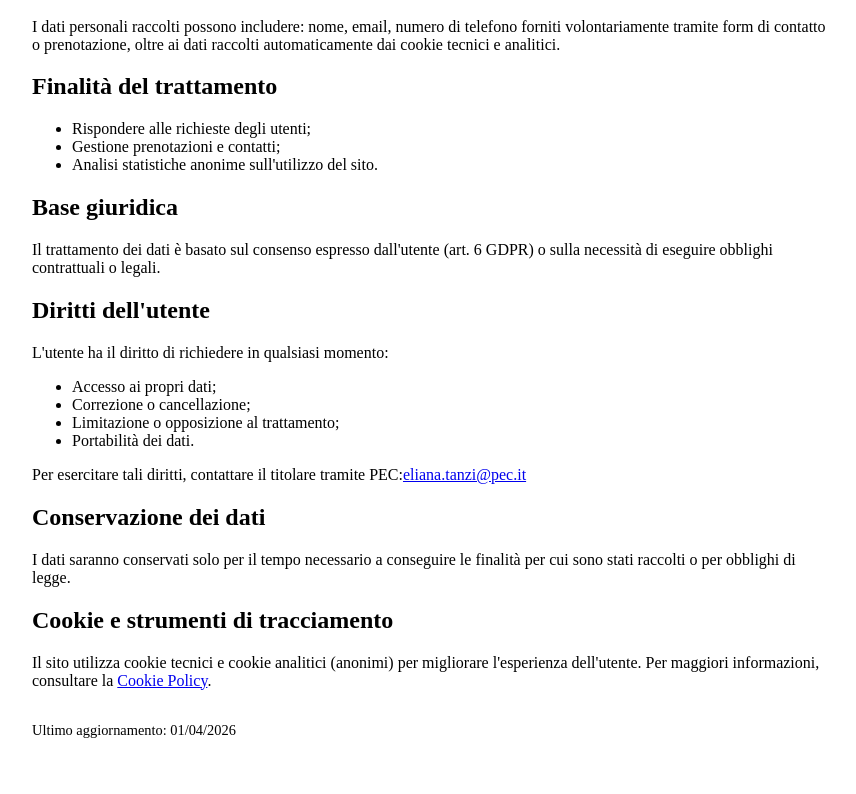
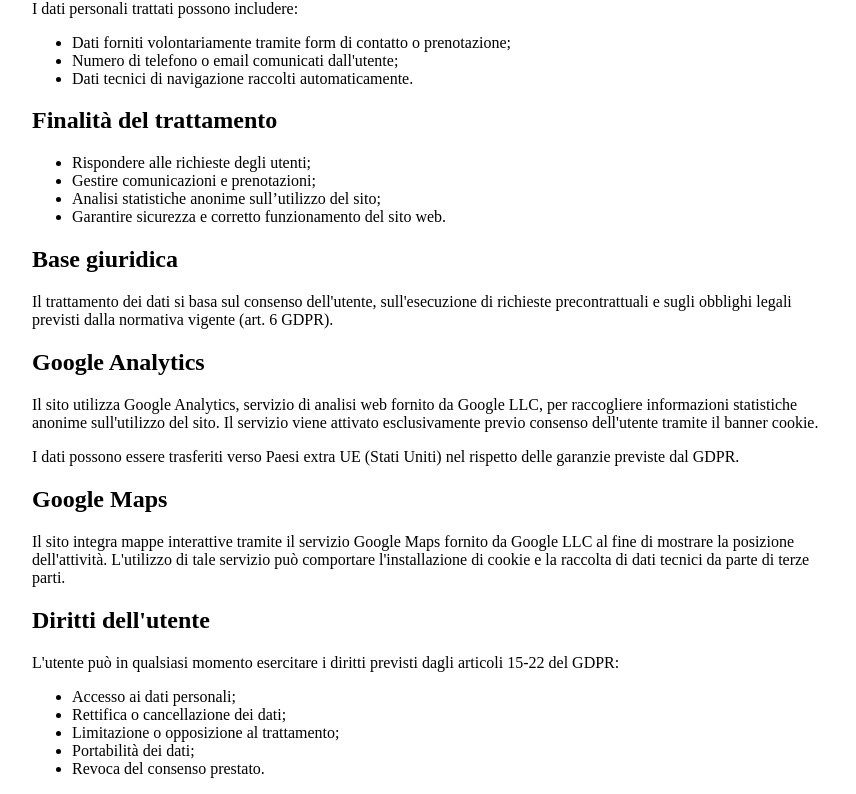
Before and after one commit to DennisTurco/FusaCafe, a Next.js app: page /privacy in a window 1280 px wide. Shown: the part 380-1174 px from the top of the page, without its empty margins (208-1064 px from the left). Built offline with nearby package versions, Linux system fonts and the light colour scheme.

Commit message:
GDRP update for google analysis

```diff
--- a/app/page.tsx
+++ b/app/page.tsx
@@ -3,7 +3,6 @@ import { useState, useEffect } from "react";
 import { motion, Variants } from "framer-motion";
 import { Navbar } from "../components/NavBar";
 import { Footer } from "../components/Footer";
-import { CookieBanner } from "../components/CookieBanner";
 import Hero from "../components/HeroSection2";
 import WhySection from "../components/Why";
 import AboutSection from "../components/AboutSection";
@@ -101,8 +100,6 @@ export default function HomePage() {
         <Footer />
       </motion.div>
 
-      <CookieBanner />
-
     </div>
   );
 }
--- a/pages/privacy.tsx
+++ b/pages/privacy.tsx
@@ -1,68 +1,94 @@
 const PrivacyPage = () => (
   <div style={{ padding: "2rem", maxWidth: "800px", margin: "0 auto" }}>
     <h1>Informativa Privacy</h1>
+
     <p>
       Ai sensi del Regolamento (UE) 2016/679 (GDPR), FUSA & CAFFE&apos; DI ELIANA TANZI
-      informa gli utenti che i dati personali raccolti sul sito saranno trattati
-      in modo lecito, corretto e trasparente.
+      informa gli utenti che i dati personali raccolti tramite il presente sito
+      web sono trattati nel rispetto dei principi di liceità, correttezza,
+      trasparenza e tutela della riservatezza.
     </p>
 
     <h2>Titolare del trattamento</h2>
     <p>
       Ragione Sociale: FUSA & CAFFE&apos; DI ELIANA TANZI<br />
-      Indirizzo: STRADA MASSIMO D&apos;AZEGLIO 72/E - 43125 - PARMA (PR)<br />
+      Indirizzo: STRADA MASSIMO D&apos;AZEGLIO 72/E - 43125 Parma (PR)<br />
       Partita IVA: 03106370343<br />
-      PEC: eliana.tanzi@pec.it<br />
-      Forma giuridica: DI<br />
-      Codice destinatario: 0000000
+      PEC: <a href="mailto:eliana.tanzi@pec.it">eliana.tanzi@pec.it</a>
     </p>
 
     <h2>Dati raccolti</h2>
     <p>
-      I dati personali raccolti possono includere: nome, email, numero di telefono
-      forniti volontariamente tramite form di contatto o prenotazione, oltre ai dati
-      raccolti automaticamente dai cookie tecnici e analitici.
+      I dati personali trattati possono includere:
     </p>
+    <ul>
+      <li>Dati forniti volontariamente tramite form di contatto o prenotazione;</li>
+      <li>Numero di telefono o email comunicati dall&apos;utente;</li>
+      <li>Dati tecnici di navigazione raccolti automaticamente.</li>
+    </ul>
 
     <h2>Finalità del trattamento</h2>
     <ul>
       <li>Rispondere alle richieste degli utenti;</li>
-      <li>Gestione prenotazioni e contatti;</li>
-      <li>Analisi statistiche anonime sull&apos;utilizzo del sito.</li>
+      <li>Gestire comunicazioni e prenotazioni;</li>
+      <li>Analisi statistiche anonime sull’utilizzo del sito;</li>
+      <li>Garantire sicurezza e corretto funzionamento del sito web.</li>
     </ul>
 
     <h2>Base giuridica</h2>
     <p>
-      Il trattamento dei dati è basato sul consenso espresso dall&apos;utente (art. 6 GDPR)
-      o sulla necessità di eseguire obblighi contrattuali o legali.
+      Il trattamento dei dati si basa sul consenso dell&apos;utente,
+      sull&apos;esecuzione di richieste precontrattuali e sugli obblighi
+      legali previsti dalla normativa vigente (art. 6 GDPR).
+    </p>
+
+    <h2>Google Analytics</h2>
+    <p>
+      Il sito utilizza Google Analytics, servizio di analisi web fornito da
+      Google LLC, per raccogliere informazioni statistiche anonime
+      sull&apos;utilizzo del sito. Il servizio viene attivato esclusivamente
+      previo consenso dell&apos;utente tramite il banner cookie.
+    </p>
+    <p>
+      I dati possono essere trasferiti verso Paesi extra UE (Stati Uniti)
+      nel rispetto delle garanzie previste dal GDPR.
+    </p>
+
+    <h2>Google Maps</h2>
+    <p>
+      Il sito integra mappe interattive tramite il servizio Google Maps
+      fornito da Google LLC al fine di mostrare la posizione dell&apos;attività.
+      L&apos;utilizzo di tale servizio può comportare l&apos;installazione
+      di cookie e la raccolta di dati tecnici da parte di terze parti.
     </p>
 
     <h2>Diritti dell&apos;utente</h2>
+    <p>L&apos;utente può in qualsiasi momento esercitare i diritti previsti dagli articoli 15-22 del GDPR:</p>
+    <ul>
+      <li>Accesso ai dati personali;</li>
+      <li>Rettifica o cancellazione dei dati;</li>
+      <li>Limitazione o opposizione al trattamento;</li>
+      <li>Portabilità dei dati;</li>
+      <li>Revoca del consenso prestato.</li>
+    </ul>
+
     <p>
-      L&apos;utente ha il diritto di richiedere in qualsiasi momento:
-    </p>
-    <ul>
-      <li>Accesso ai propri dati;</li>
-      <li>Correzione o cancellazione;</li>
-      <li>Limitazione o opposizione al trattamento;</li>
-      <li>Portabilità dei dati.</li>
-    </ul>
-    <p>
-      Per esercitare tali diritti, contattare il titolare tramite PEC:
-      <a href="mailto:eliana.tanzi@pec.it">eliana.tanzi@pec.it</a>
+      Le richieste possono essere inviate al titolare tramite PEC:
+      <a href="mailto:eliana.tanzi@pec.it"> eliana.tanzi@pec.it</a>
     </p>
 
     <h2>Conservazione dei dati</h2>
     <p>
-      I dati saranno conservati solo per il tempo necessario a conseguire le finalità
-      per cui sono stati raccolti o per obblighi di legge.
+      I dati personali sono conservati per il tempo strettamente necessario
+      alle finalità per cui sono stati raccolti e comunque nel rispetto degli
+      obblighi di legge.
     </p>
 
     <h2>Cookie e strumenti di tracciamento</h2>
     <p>
-      Il sito utilizza cookie tecnici e cookie analitici (anonimi) per migliorare
-      l&apos;esperienza dell&apos;utente. Per maggiori informazioni, consultare
-      la <a href="/cookie">Cookie Policy</a>.
+      Il sito utilizza cookie tecnici e cookie analitici solo previo consenso
+      dell&apos;utente espresso tramite banner cookie. Per maggiori informazioni
+      consultare la <a href="/cookie">Cookie Policy</a>.
     </p>
 
     <p style={{ marginTop: "2rem", fontSize: "0.9rem" }}>
--- a/styles/CookieBanner.module.scss
+++ b/styles/CookieBanner.module.scss
@@ -34,4 +34,10 @@
       opacity: 0.9;
     }
   }
+
+  .buttons {
+    display: flex;
+    gap: 12px; // distanza tra Accetta e Rifiuta
+    margin-top: 10px;
+    }
 }
--- /dev/null
+++ b/utils/cookieConsent.ts
@@ -0,0 +1,4 @@
+export const hasCookieConsent = () => {
+  if (typeof window === "undefined") return false;
+  return localStorage.getItem("cookieConsent") === "true";
+};
```
Also changed, not shown: app/layout.tsx (+40 -2 lines), components/CookieBanner.tsx (+21 -7 lines), components/Footer.tsx (+9 -0 lines).
